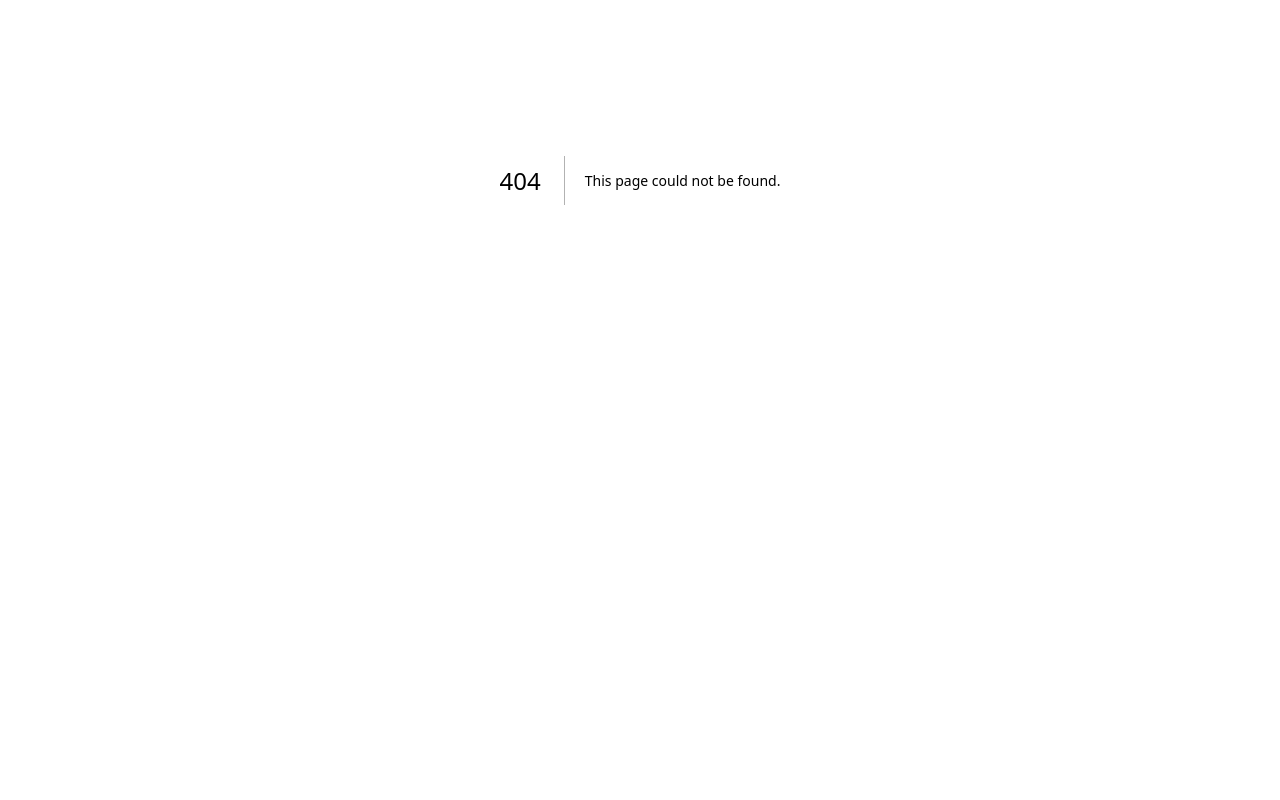
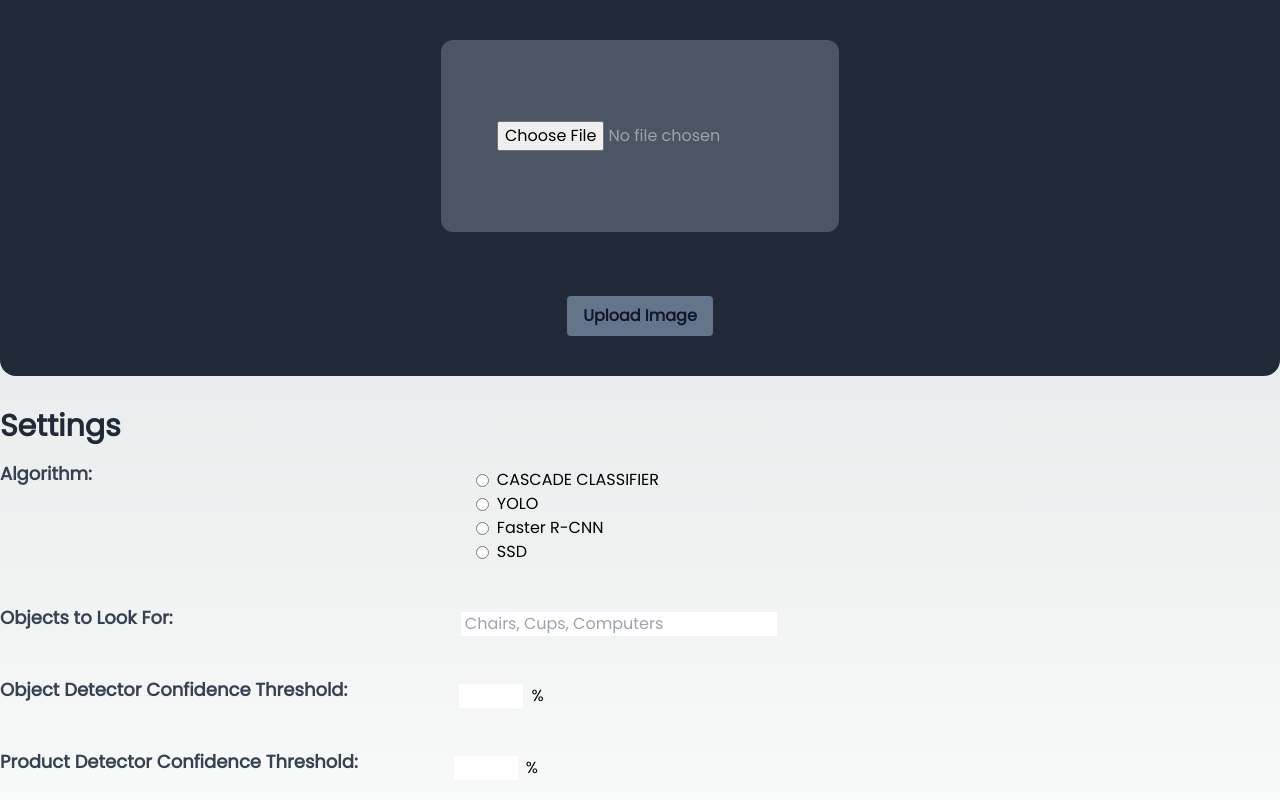
Before and after one commit to raeez21/vision_quest, a Next.js app in the folder frontend_vision_quest/: page /analyse in a window 1280 px wide. Before the commit this address had no page. Shown: the part 220-1020 px from the top of the page. Before the commit the page ends 800 px from the top, so only its background shows below. Built offline with nearby package versions, Linux system fonts and the light colour scheme.

Commit message:
analyse page

```diff
--- /dev/null
+++ b/frontend_vision_quest/src/app/analyse/page.js
@@ -0,0 +1,81 @@
+import Header from "../../../components/Header";
+import Footer from "../../../components/Footer";
+
+export default function Page() {
+    return (
+      <>
+        <div className="flex flex-col justify-between">
+            <Header />
+            <main className="container mb-auto mx-auto mt-8">
+              <div className="bg-gray-800 p-10 rounded-2xl text-center">
+                <h2 className="text-3xl font-bold text-gray-400 font-semibold mb-4">Analyse New Image</h2>
+                <div className="mt-20 flex flex-col items-center justify-center">
+                  <div className="items-center flex w-76 h-48 bg-gray-600 rounded-xl">
+                    <div className="mx-auto">
+                      <input type="file" accept="image/*" className="ml-14 text-gray-400" />
+                    </div>
+                  </div>
+                  <button className="mt-16 font-bold bg-slate-500 text-gray-900 px-4 py-2 rounded flex items-center">
+                    Upload Image
+                  </button>
+                </div>
+              </div>
+
+              <div className="mt-8 text-left">
+                <h2 className="text-3xl font-semibold mb-4 text-gray-800">Settings</h2>
+                {/* Algorithm */}
+                <div className="flex space-y-2">
+                  <h4 className="text-lg font-bold text-gray-700">Algorithm:</h4>
+                  <div className="ml-96">
+                    <label className="flex items-center space-x-2">
+                      <input type="radio" name="algorithm" value="CASCADE CLASSIFIER" className="form-radio" />
+                      <span>CASCADE CLASSIFIER</span>
+                    </label>
+                    <label className="flex items-center space-x-2">
+                      <input type="radio" name="algorithm" value="YOLO" className="form-radio" />
+                      <span>YOLO</span>
+                    </label>
+                    <label className="flex items-center space-x-2">
+                      <input type="radio" name="algorithm" value="Faster R-CNN" className="form-radio" />
+                      <span>Faster R-CNN</span>
+                    </label>
+                    <label className="flex items-center space-x-2">
+                      <input type="radio" name="algorithm" value="SSD" className="form-radio" />
+                      <span>SSD</span>
+                    </label>
+                  </div>
+                </div>
+                {/* Objects to Look For */}
+                <div className="mt-10 flex space-y-2">
+                  <h4 className="text-lg font-bold text-gray-700">Objects to Look For:</h4>
+                  <input type="text" className="ml-72 form-input" placeholder=" Chairs, Cups, Computers" />
+                </div>
+                {/* Object Detector Confidence Threshold */}
+                <div className="mt-10 flex space-y-2">
+                  <h4 className="text-lg font-bold text-gray-700">Object Detector Confidence Threshold:</h4>
+                  <div className="flex items-center space-x-2">
+                    <input type="number" className="ml-28 form-input w-16" min="0" max="100" />
+                    <span>%</span>
+                  </div>
+                </div>
+                {/* Product Detector Confidence Threshold */}
+                <div className="mt-10 mb-12 flex space-y-2">
+                  <h4 className="text-lg font-bold text-gray-700">Product Detector Confidence Threshold:</h4>
+                  <div className="flex items-center space-x-2">
+                    <input type="number" className="ml-24 form-input w-16" min="0" max="100" />
+                    <span>%</span>
+                  </div>
+                </div>
+              </div>
+              <div className="mb-8 ml-96 items-center">
+                <button className="bg-slate-500 font-bold text-gray-900 px-8 py-3 rounded">
+                  GO
+                </button>
+              </div>
+            </main>
+            <Footer />
+        </div>
+
+      </>
+    )
+  }
```
